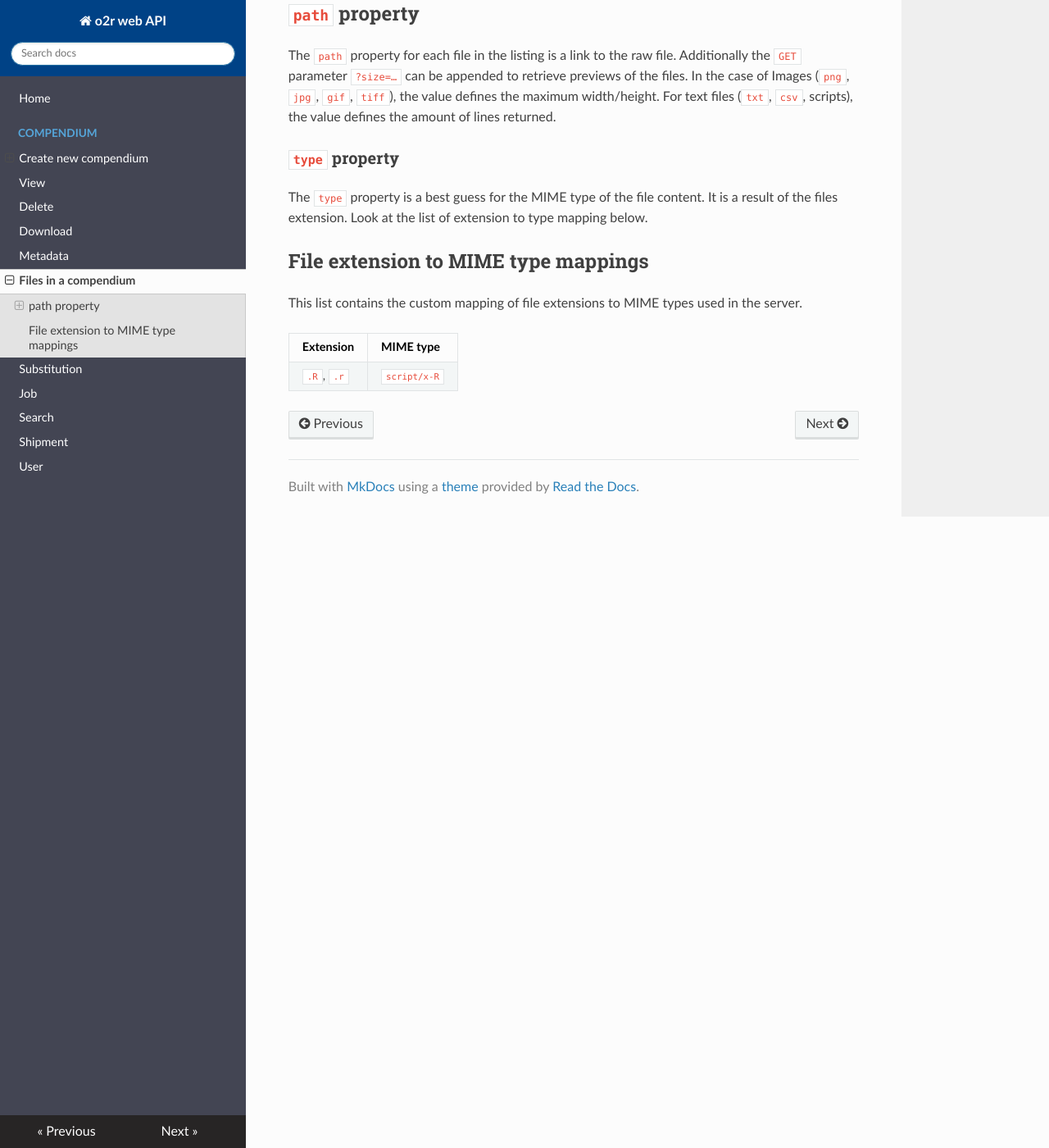
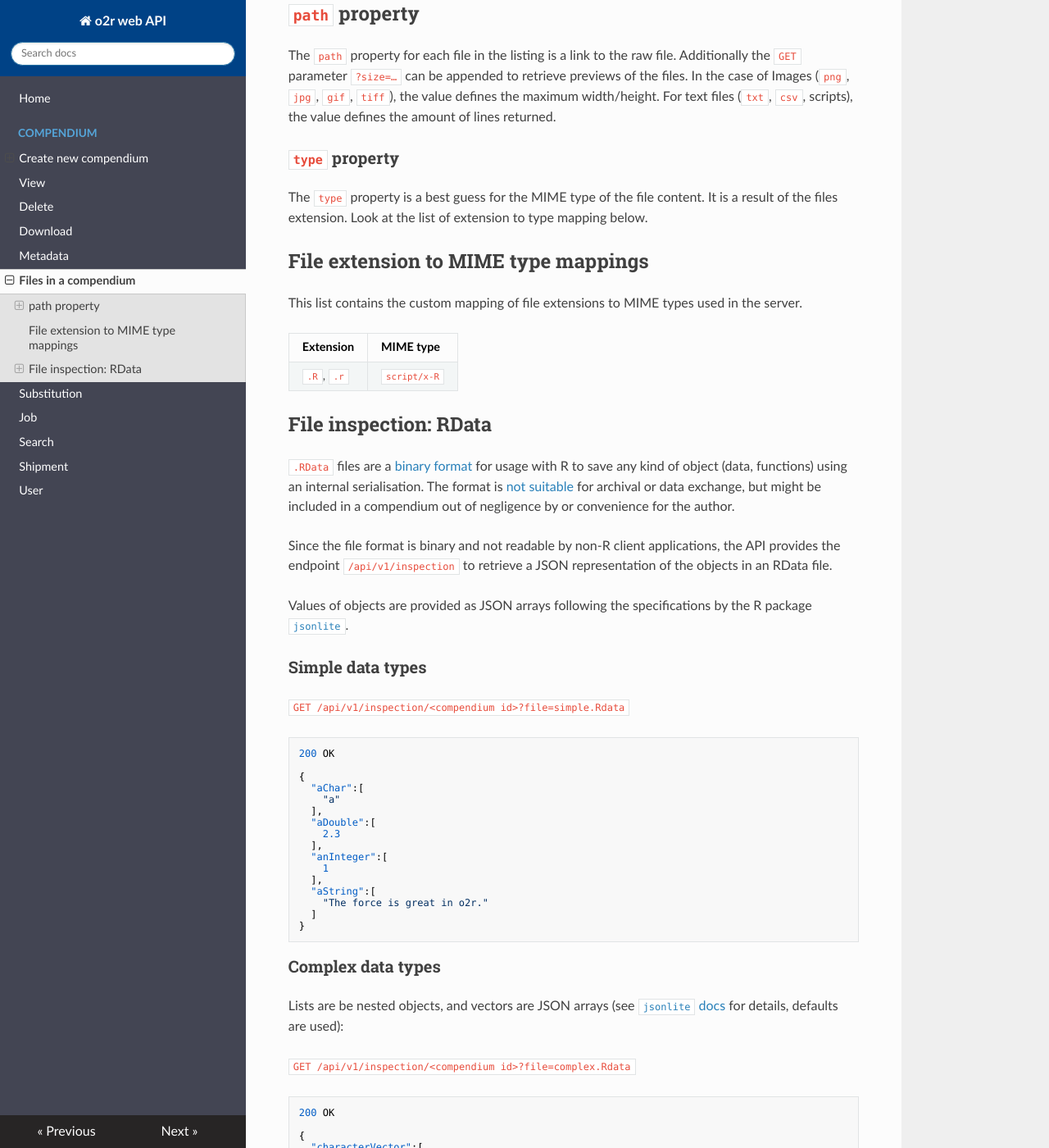
Before and after one commit to o2r-project/api, an MkDocs documentation site: the page built from docs/compendium/files.md, in a window 1280 px wide and 1400 px high, scrolled down 927 px. Shown: the whole window at 82% size. Built offline with MkDocs 1.6.1, drawn with Linux system fonts in a browser that asks for light colours; nearby versions of some CDN libraries; old or Windows-style settings are respelled for this version of MkDocs; some of the changed text lies outside the part shown.

Commit message:
add API docs for RData file inspection

````diff
--- a/docs/compendium/files.md
+++ b/docs/compendium/files.md
@@ -63,3 +63,171 @@ This list contains the custom mapping of file extensions to MIME types used in t
 | Extension        | MIME type          |
 |------------------|--------------------|
 | `.R`, `.r`       | `script/x-R`       |
+
+## File inspection: RData
+
+`.RData` files are a [binary format](https://stat.ethz.ch/R-manual/R-devel/library/base/html/save.html) for usage with R to save any kind of object (data, functions) using an internal serialisation.
+The format is [not suitable](https://www.loc.gov/preservation/digital/formats/fdd/fdd000470.shtml) for archival or data exchange, but might be included in a compendium out of negligence by or convenience for the author.
+
+Since the file format is binary and not readable by non-R client applications, the API provides the endpoint `/api/v1/inspection` to retrieve a JSON representation of the objects in an RData file.
+
+Values of objects are provided as JSON arrays following the specifications by the R package [`jsonlite`](https://cran.r-project.org/package=jsonlite).
+
+### Simple data types
+
+`GET /api/v1/inspection/<compendium id>?file=simple.Rdata`
+
+```json
+200 OK
+
+{
+  "aChar":[
+    "a"
+  ],
+  "aDouble":[
+    2.3
+  ],
+  "anInteger":[
+    1
+  ],
+  "aString":[
+    "The force is great in o2r."
+  ]
+}
+```
+
+### Complex data types
+
+Lists are be nested objects, and vectors are JSON arrays (see [`jsonlite` docs](https://rdrr.io/cran/jsonlite/man/fromJSON.html) for details, defaults are used):
+
+`GET /api/v1/inspection/<compendium id>?file=complex.Rdata`
+
+```json
+200 OK
+
+{
+  "characterVector":[
+    "one",
+    "two",
+    "3"
+  ],
+  "logicalVector":[
+    true,
+    true,
+    false
+  ],
+  "numericVector":[
+    1,
+    2,
+    -7,
+    0.8
+  ],
+  "orderedList":{
+    "name":[
+      "Fred"
+    ],
+    "mynumbers":[
+      1,
+      2
+    ],
+    "age":[
+      5.3
+    ]
+  }
+}
+```
+
+Data frames and matrices are mapped to JSON arrays of complex objects (see [`jsonlite` docs](https://rdrr.io/cran/jsonlite/man/fromJSON.html) for details, defaults are used):
+
+`GET /api/v1/inspection/<compendium id>?file=matrices.Rdata`
+
+```json
+200 OK
+
+{
+  "dataFrame":[
+    {
+      "ID":1,
+      "Passed":true,
+      "Colour":"red"
+    },
+    {
+      "ID":2,
+      "Passed":true,
+      "Colour":"white"
+    },
+    {
+      "ID":3,
+      "Passed":true,
+      "Colour":"red"
+    },
+    {
+      "ID":4,
+      "Passed":false
+    }
+  ],
+  "namedMatrix":[
+    [
+      1,
+      26
+    ],
+    [
+      24,
+      68
+    ]
+  ]
+}
+```
+
+### Path parameters
+
+- `compendium_id` _mandatory_ - the compendium identifier to inspect the file from
+
+### Query parameters
+
+- `file` _mandatory_ - the name of the file to inspect, or a relative path to a file within the compendium
+- `objects` _optional_ - the name of objects in the file
+
+If selected objects are not loadable from the file, an `errors` property in the response is given for each problematic object:
+
+`GET /api/v1/inspection/<compendium id>?file=simple.RData&objects=bar,anInteger,foo`
+
+```json
+200 OK
+
+{
+  "anInteger":[
+    1
+  ],
+  "errors":[
+    "Error: Object 'bar' does not exist in the file simple.RData",
+    "Error: Object 'foo' does not exist in the file simple.RData"
+  ]
+}
+```
+
+### Errors
+
+```json
+400 Bad Request
+
+{"error": "Query parameter 'file' missing"}
+```
+
+```json
+400 Bad Request
+
+{"error": "file 'not_available.Rdata' does not exist in compendium kOSMO"}
+```
+
+```json
+400 Bad Request
+
+{"error": "compendium '12345' does not exist"}
+```
+
+```json
+500 Internal Server Error
+
+{"error": "Error loading objects"}
+```
````
